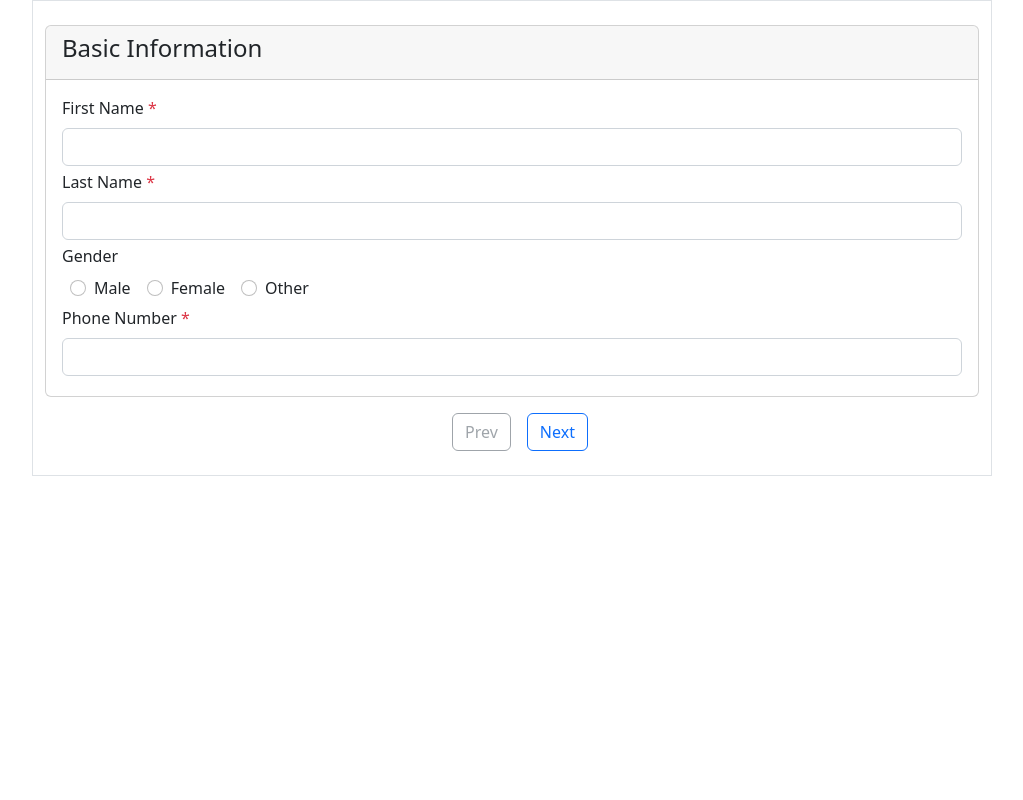
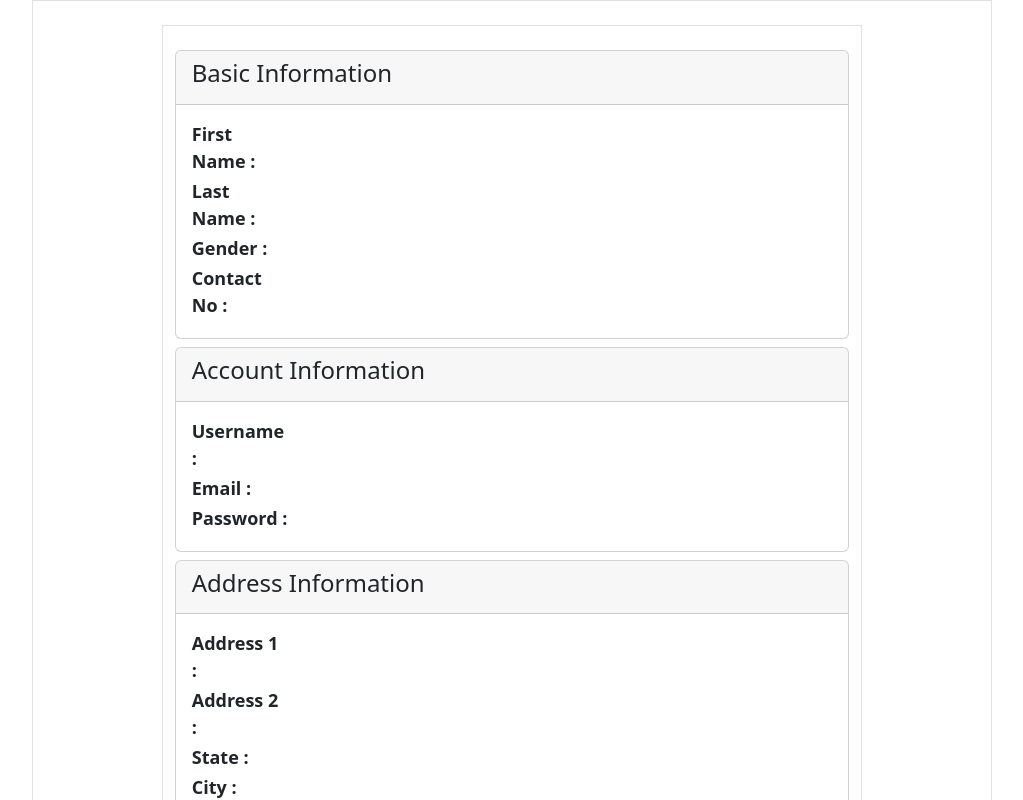
Before and after one commit to merul99/testing, a React (Create React App) app: page / in a window 1280 px wide. Shown: the top 800 px of the page, without its empty margins (128-1151 px from the left). Built offline with nearby package versions, Linux system fonts and the light colour scheme.

Commit message:
changes in UI of final page

```diff
--- a/src/App.css
+++ b/src/App.css
@@ -32,7 +32,25 @@
   from {
     transform: rotate(0deg);
   }
+
   to {
     transform: rotate(360deg);
   }
 }
+
+.value-row {
+  display: flex;
+  margin-bottom: 3px;
+
+  .value-title {
+    font-weight: bold;
+    font-size: 18px;
+    flex: 0 0 15%;
+  }
+
+  .value-text {
+    flex: 1 1 auto;
+    overflow-wrap: anywhere;
+    white-space: pre-wrap;
+  }
+}
--- a/src/forms/finalOutput.jsx
+++ b/src/forms/finalOutput.jsx
@@ -1,8 +1,9 @@
 import React from 'react'
 import { Card, Container, Table } from 'react-bootstrap'
 
-const FinalOutput = ({ data, formTitles }) => {
-    console.log('data', data)
+const FinalOutput = ({ formTitles }) => {
+    // console.log('data', data)
+    const data = JSON.parse(localStorage.getItem("Data"))
     return (
         <Container className='border py-4 w-75'>
             <Card className="mb-2">
@@ -10,22 +11,22 @@ const FinalOutput = ({ data, formTitles }) => {
                     <h4>{formTitles[0]}</h4>
                 </Card.Header>
                 <Card.Body >
-                    <div className='d-flex'>
-                        <Card.Title>First Name : </Card.Title>
-                        <Card.Text>{data?.firstName}</Card.Text>
-                    </div>
-                    <div className='d-flex'>
-                        <Card.Title>Last Name : </Card.Title>
-                        <Card.Text>{data?.lastName}</Card.Text>
-                    </div>
-                    <div className='d-flex'>
-                        <Card.Title>Gender :  </Card.Title>
-                        <Card.Text> {data?.gender}</Card.Text>
-                    </div>
-                    <div className='d-flex'>
-                        <Card.Title>Contact No : </Card.Title>
-                        <Card.Text>{data?.phone}</Card.Text>
-                    </div>
+                    <p className='value-row'>
+                        <span className='value-title'>First Name : </span>
+                        <span className='value-text'>{data?.firstName}</span>
+                    </p>
+                    <p className='value-row'>
+                        <span className='value-title'>Last Name : </span>
+                        <span className='value-text'>{data?.lastName}</span>
+                    </p>
+                    <p className='value-row'>
+                        <span className='value-title'>Gender :  </span>
+                        <span className='value-text'> {data?.gender}</span>
+                    </p>
+                    <p className='value-row'>
+                        <span className='value-title'>Contact No : </span>
+                        <span className='value-text'>{data?.phone}</span>
+                    </p>
                 </Card.Body>
             </Card>
             <Card className="mb-2">
@@ -33,18 +34,18 @@ const FinalOutput = ({ data, formTitles }) => {
                     <h4>{formTitles[1]}</h4>
                 </Card.Header>
                 <Card.Body>
-                    <div className='d-flex'>
-                        <Card.Title>Username : </Card.Title>
-                        <Card.Text>{data?.username}</Card.Text>
-                    </div>
-                    <div className='d-flex'>
-                        <Card.Title>Email : </Card.Title>
-                        <Card.Text>{data?.email}</Card.Text>
-                    </div>
-                    <div className='d-flex'>
-                        <Card.Title>Password :  </Card.Title>
-                        <Card.Text> {data?.password}</Card.Text>
-                    </div>
+                    <p className='value-row'>
+                        <span className='value-title'>Username : </span>
+                        <span className='value-text'>{data?.username}</span>
+                    </p>
+                    <p className='value-row'>
+                        <span className='value-title'>Email : </span>
+                        <span className='value-text'>{data?.email}</span>
+                    </p>
+                    <p className='value-row'>
+                        <span className='value-title'>Password :  </span>
+                        <span className='value-text'> {data?.password}</span>
+                    </p>
                 </Card.Body>
             </Card>
             <Card className="mb-2">
@@ -52,26 +53,26 @@ const FinalOutput = ({ data, formTitles }) => {
                     <h4>{formTitles[2]}</h4>
                 </Card.Header>
                 <Card.Body>
-                    <div className='d-flex'>
-                        <Card.Title>Address 1 : </Card.Title>
-                        <Card.Text>{data?.address1}</Card.Text>
-                    </div>
-                    <div className='d-flex'>
-                        <Card.Title>Address 2 : </Card.Title>
-                        <Card.Text>{data?.address2}</Card.Text>
-                    </div>
-                    <div className='d-flex'>
-                        <Card.Title>State :  </Card.Title>
-                        <Card.Text> {data?.state}</Card.Text>
-                    </div>
-                    <div className='d-flex'>
-                        <Card.Title>City : </Card.Title>
-                        <Card.Text>{data?.city}</Card.Text>
-                    </div>
-                    <div className='d-flex'>
-                        <Card.Title>Pin Code : </Card.Title>
-                        <Card.Text>{data?.pincode}</Card.Text>
-                    </div>
+                    <p className='value-row'>
+                        <span className='value-title'>Address 1 : </span>
+                        <span className='value-text'>{data?.address1}</span>
+                    </p>
+                    <p className='value-row'>
+                        <span className='value-title'>Address 2 : </span>
+                        <span className='value-text'>{data?.address2}</span>
+                    </p>
+                    <p className='value-row'>
+                        <span className='value-title'>State :  </span>
+                        <span className='value-text'> {data?.state}</span>
+                    </p>
+                    <p className='value-row'>
+                        <span className='value-title'>City : </span>
+                        <span className='value-text'>{data?.city}</span>
+                    </p>
+                    <p className='value-row'>
+                        <span className='value-title'>Pin Code : </span>
+                        <span className='value-text'>{data?.pincode}</span>
+                    </p>
                 </Card.Body>
             </Card>
             <Card className="mb-2">
--- a/src/forms/mainForm.jsx
+++ b/src/forms/mainForm.jsx
@@ -9,7 +9,7 @@ import FinalOutput from './finalOutput'
 
 const MainForm = () => {
     const methods = useForm()
-    const [page, setPage] = useState(0);
+    const [page, setPage] = useState(4);
     const formTitles = ["Basic Information", "Account Information", "Address Information", "Education Information"];
 
     const initialState = {
```
